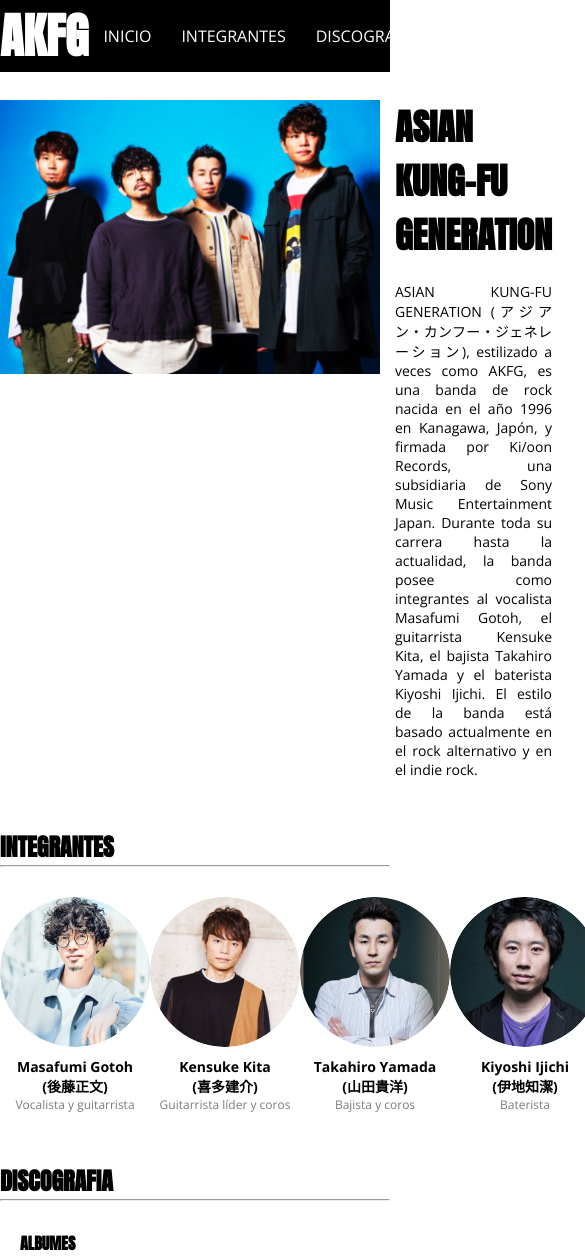
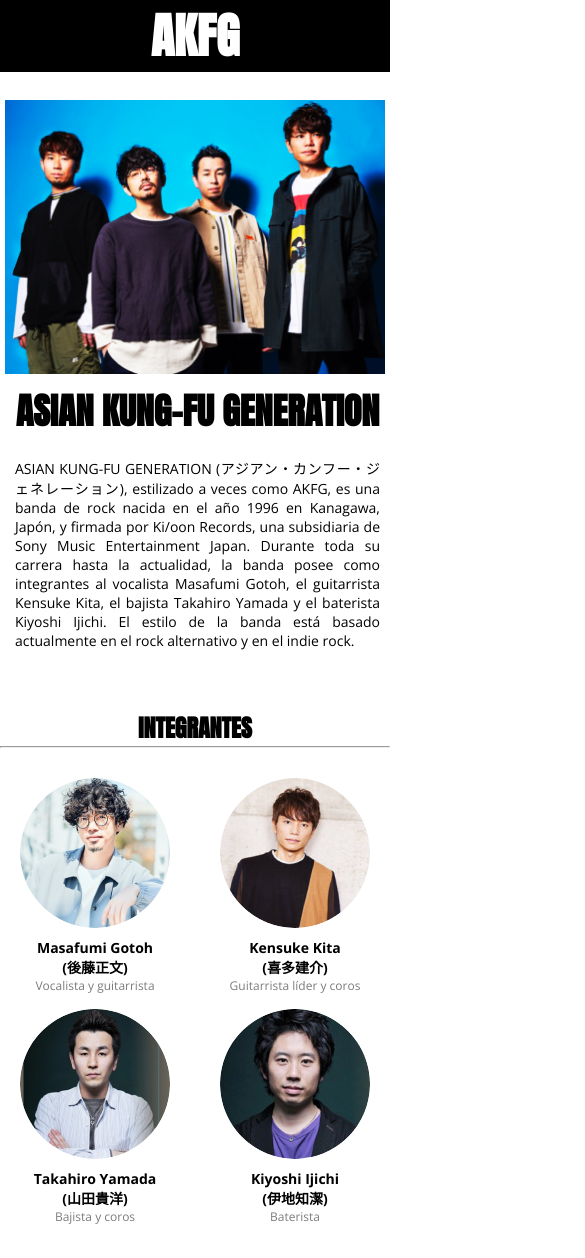
Before and after one commit to undefinedschool/fcc-tribute-page, a plain HTML site: page index.html in a window 390 px wide. Shown: the top 1258 px of the page, 585 px wide, since content can reach past the window. Drawn offline with nearby package versions, Linux system fonts and the light colour scheme.

Commit message:
feat: add mediaqueries

```diff
--- a/styles.css
+++ b/styles.css
@@ -212,3 +212,48 @@ body {
   color: #ccc;
   text-decoration: none;
 }
+
+@media (max-width: 426px) {
+  .header-wrapper .nav-bar {
+    display: none;
+  }
+
+  .header-wrapper .nav-wrapper {
+    justify-content: center;
+  }
+
+  .main-wrapper .band-description {
+    flex-direction: column;
+  }
+
+  .main-wrapper .band-description #image,
+  .main-wrapper .band-description #tribute-info {
+    margin: 0 auto;
+  }
+
+  .main-wrapper .band-description #tribute-info {
+    padding: 10px;
+  }
+
+  .main-wrapper .content-wrapper .band-description #tribute-info h1,
+  .main-wrapper .section-title {
+    text-align: center;
+  }
+
+  .main-wrapper hr {
+    max-width: 100%;
+  }
+
+  .main-wrapper .members-wrapper {
+    flex-wrap: wrap;
+    padding: 0 20px;
+  }
+
+  .main-wrapper .members-wrapper .member {
+    margin-bottom: 15px;
+  }
+
+  .main-wrapper .band-discography .openings .openings-wrapper .see-more {
+    width: 100%;
+  }
+}
```
